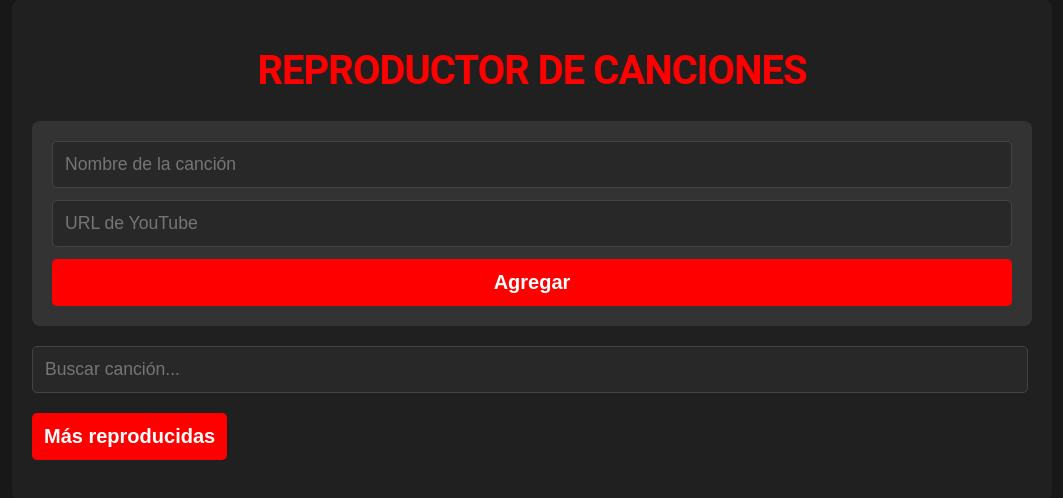
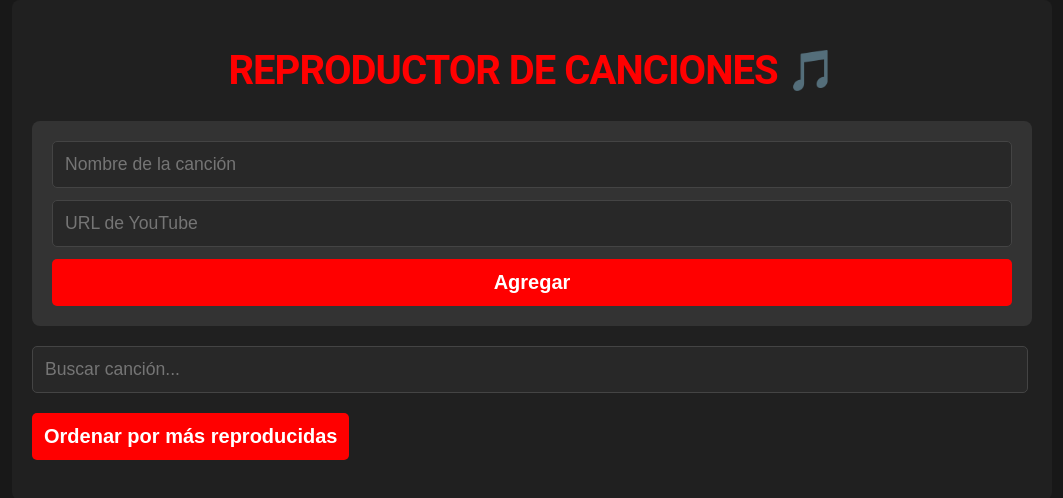
Before and after one commit to AguileraSantiago/reproductor_de_canciones, a React (Vite) app: page / in a window 1280 px wide. Shown: the top 498 px of the page, without its empty margins (108-1171 px from the left). Built offline with nearby package versions, Linux system fonts and the light colour scheme.

Commit message:
ultimos retoques

```diff
--- a/index.html
+++ b/index.html
@@ -4,7 +4,7 @@
     <meta charset="UTF-8" />
     <link rel="icon" type="image/svg+xml" href="/public/play-button.png" />
     <meta name="viewport" content="width=device-width, initial-scale=1.0" />
-    <title>Reproductr de canciones</title>
+    <title>Reproductor de canciones</title>
   </head>
   <body>
     <div id="root"></div>
--- a/src/App.jsx
+++ b/src/App.jsx
@@ -59,7 +59,7 @@ const App = () => {
   return (
     <div className="App">
       <header className="header">
-        <h1 className="title">Reproductor de canciones</h1>
+        <h1 className="title">Reproductor de canciones 🎵</h1>
       </header>
       <SongForm addSong={addSong} />
       <input
@@ -70,7 +70,7 @@ const App = () => {
         className="search-bar"
       />
       <button onClick={toggleSort} className="btn sort-btn">
-        {isSorted ? "Quitar orden" : "Más reproducidas"}
+        {isSorted ? "Quitar orden" : "Ordenar por más reproducidas"}
       </button>
       <SongList
         songs={displaySongs.filter((song) =>
```
